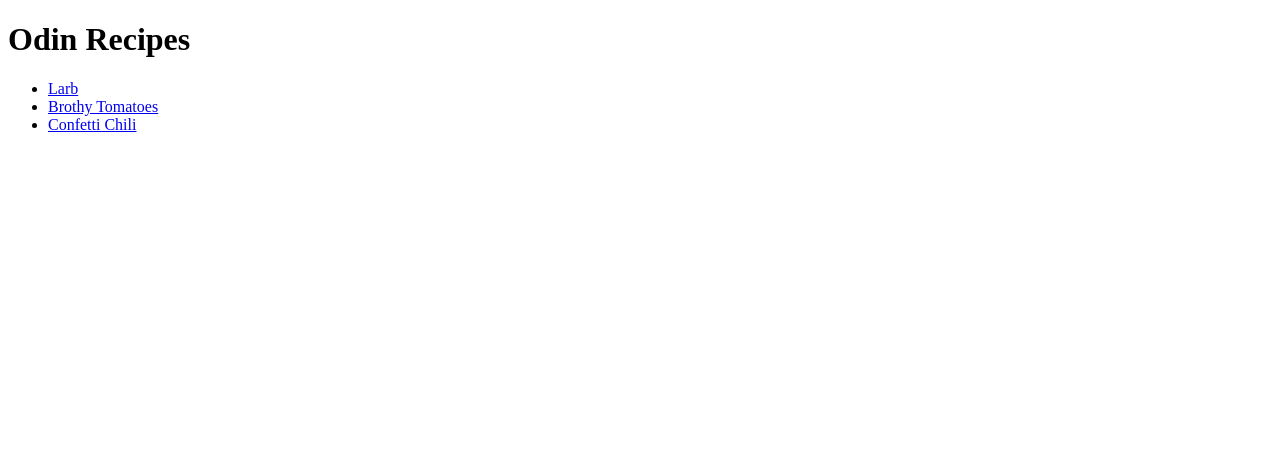
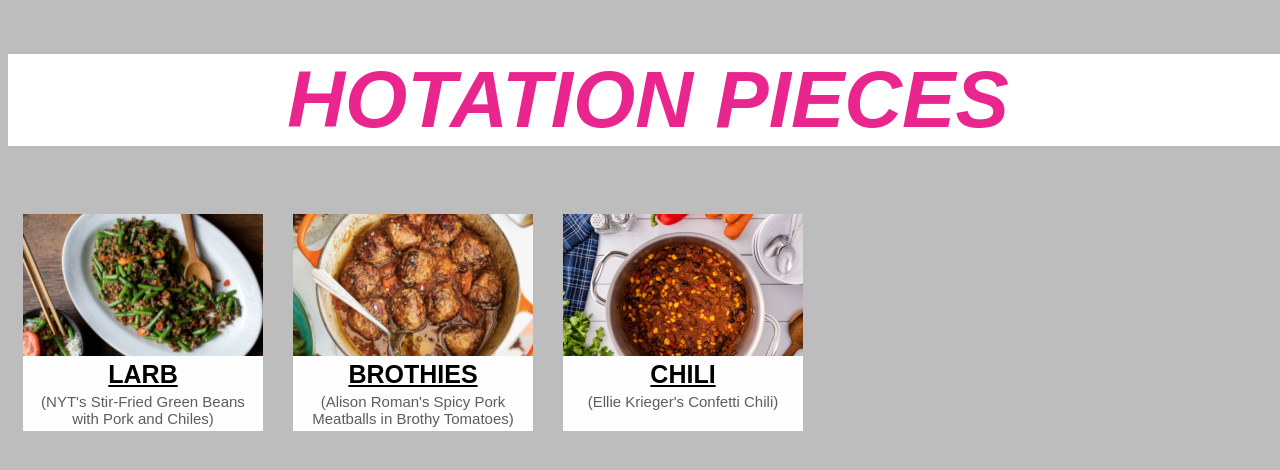
Before and after one commit to chefron/odin-recipes, a plain HTML site: page index.html in a window 1280 px wide. Drawn offline with Linux system fonts and the light colour scheme.

Commit message:
Revamped index.html and style.css

```diff
--- a/index.html
+++ b/index.html
@@ -2,15 +2,43 @@
 <html lang="en">
 <head>
     <meta charset="UTF-8">
-    <title>Odin Recipes</title>
+    <title>Recipes</title>
+    <link rel="stylesheet" href="style.css">
 </head>
 <body>
-<h1>Odin Recipes</h1>
-<ul>
-<li><a href="./recipes/larb.html">Larb</a></li>
-<li><a href="./recipes/brothy-tomatoes.html">Brothy Tomatoes</a></li>
-<li><a href="./recipes/chili.html">Confetti Chili</a></li>
-</ul>
+    <div class="main">
+
+        <h1>HOTATION PIECES</h1>
+
+        <div class="recipe-box">
+
+            <a href="./recipes/larb.html">
+                <div class="recipe">
+                    <img class="recipe-image" src="./img/larb.jpg">
+                    <div class="recipe-title">LARB</div>
+                    <div class="recipe-description">(NYT's Stir-Fried Green Beans with Pork and Chiles)</div>
+                </div>
+            </a>
+
+            <a href="./recipes/brothy-tomatoes.html">
+                <div class="recipe">
+                    <img class="recipe-image" src="./img/brothies.jpg">
+                    <div class="recipe-title">BROTHIES</div>
+                    <div class="recipe-description">(Alison Roman's Spicy Pork Meatballs in Brothy Tomatoes)</div>
+                </div>
+            </a>
+
+            <a href="./recipes/chili.html">
+                <div class="recipe">
+                    <img class="recipe-image" src="./img/chili.jpg">
+                    <div class="recipe-title">CHILI</div>
+                    <div class="recipe-description">(Ellie Krieger's Confetti Chili)<br>&nbsp;</div>
+                </div>
+            </a>
+
+        </div class="recipe-box">
+
+    </div>
 
 </body>
 </html>
--- /dev/null
+++ b/style.css
@@ -0,0 +1,69 @@
+html, body, .main {
+    width: 100%;
+    min-height: 100%;
+}
+
+body {
+    background-color: #BEBDBD;
+
+}
+
+h1 {
+    text-align: center;
+    font-family: Arial, Helvetica, sans-serif;
+    font-weight: bolder;
+    color: #e8268e;
+    font-style:italic;
+    font-size: 80px;
+    background-color: white;
+}
+
+a {
+    text-decoration: none;
+}
+
+.recipe {
+    background-color: rgb(254, 254, 254);
+    max-width: 240px;
+    max-height: 100%;
+    margin: 15px;
+}
+
+.recipe:hover {
+    background-color: #F475C6;
+    transform: scale(1.1);
+}
+
+.recipe-title {
+    text-align: center;
+    font-family: Arial, Helvetica, sans-serif;
+    color:black;
+    font-size: 25px;
+    font-weight: bold;
+    text-decoration: underline;
+}
+
+.recipe-description {
+    text-align: center;
+    font-family: Arial, Helvetica, sans-serif;
+    color:rgba(0, 0, 0, 0.641);
+    text-decoration: none;
+    font-weight: lighter;
+    font-size: 15px;
+    padding: 4px;
+}
+
+.recipe-image {
+    max-width: 100%;
+    max-height: 100%
+}
+
+.main-pic {
+    object-fit: contain;
+    width: 50%;
+    height: auto;
+}
+
+.recipe-box {
+    display: flex;
+}
```
Also changed, not shown: recipes/brothy-tomatoes.html (+1 -2 lines), img/Carl-sexy-cropped.jpg (added), img/brothies.jpg (added), img/chili.jpg (added), img/larb.jpg (added), 1 other file.
